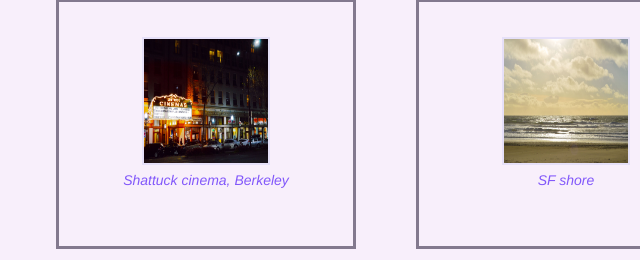
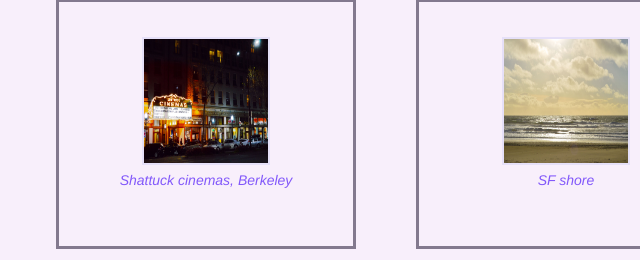
Before and after one commit to dronova/dronova.github.io, a plain HTML site: page index.html in a window 1280 px wide. Shown: the part 1575-1835 px from the top of the page, 404-1044 px from the left. Drawn offline with nearby package versions, Linux system fonts and the light colour scheme.

Commit message:
text correction

```diff
--- a/index.html
+++ b/index.html
@@ -122,7 +122,7 @@ div.hearder2 {
 
     <div class="painting2">
         <img src="images/shuttuckcinema.jpg" width="128" height="128">
-        <p class="italic" style="color:#8258FA"> Shattuck cinema, Berkeley </p>
+        <p class="italic" style="color:#8258FA"> Shattuck cinemas, Berkeley </p>
     </div>
     <div class="painting2">
         <img src="images/feb27.jpg" width="128" height="128">
```
